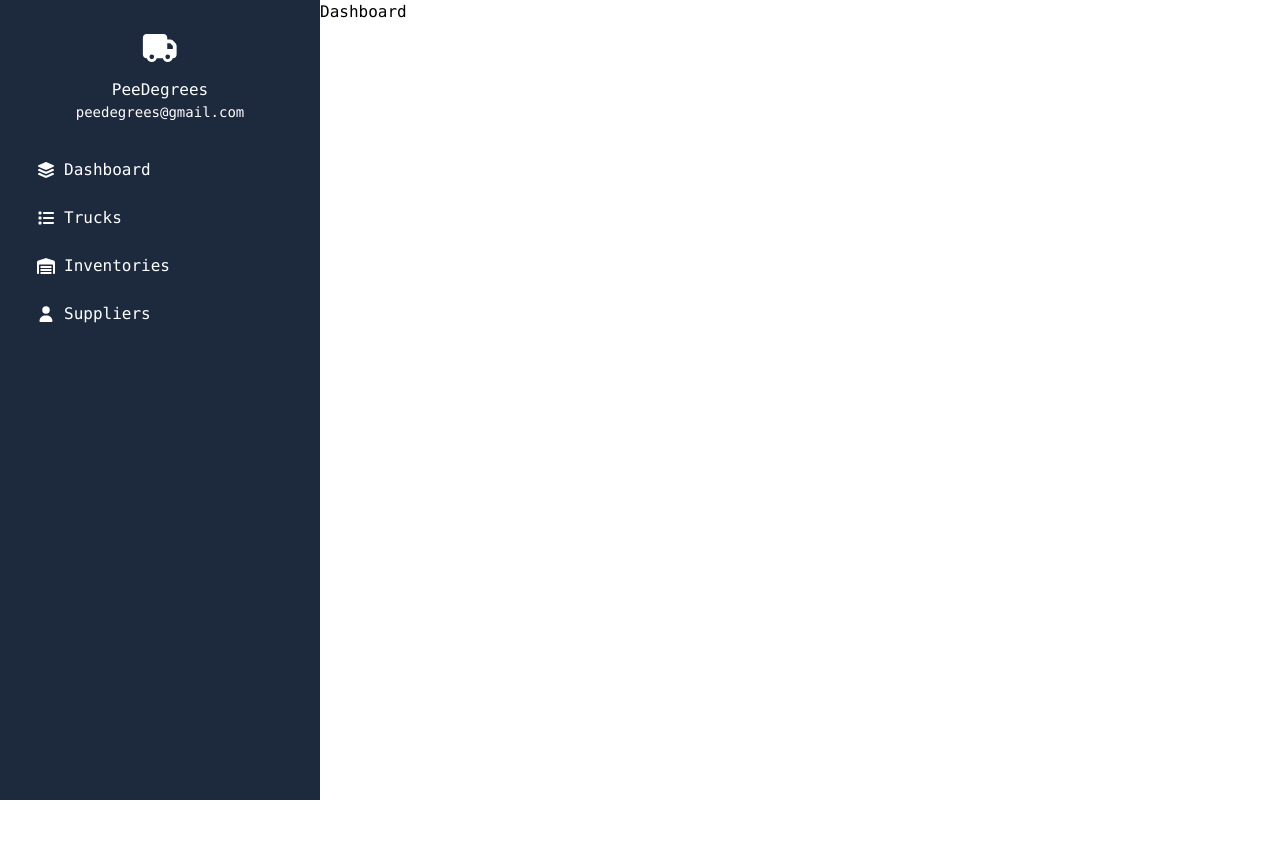
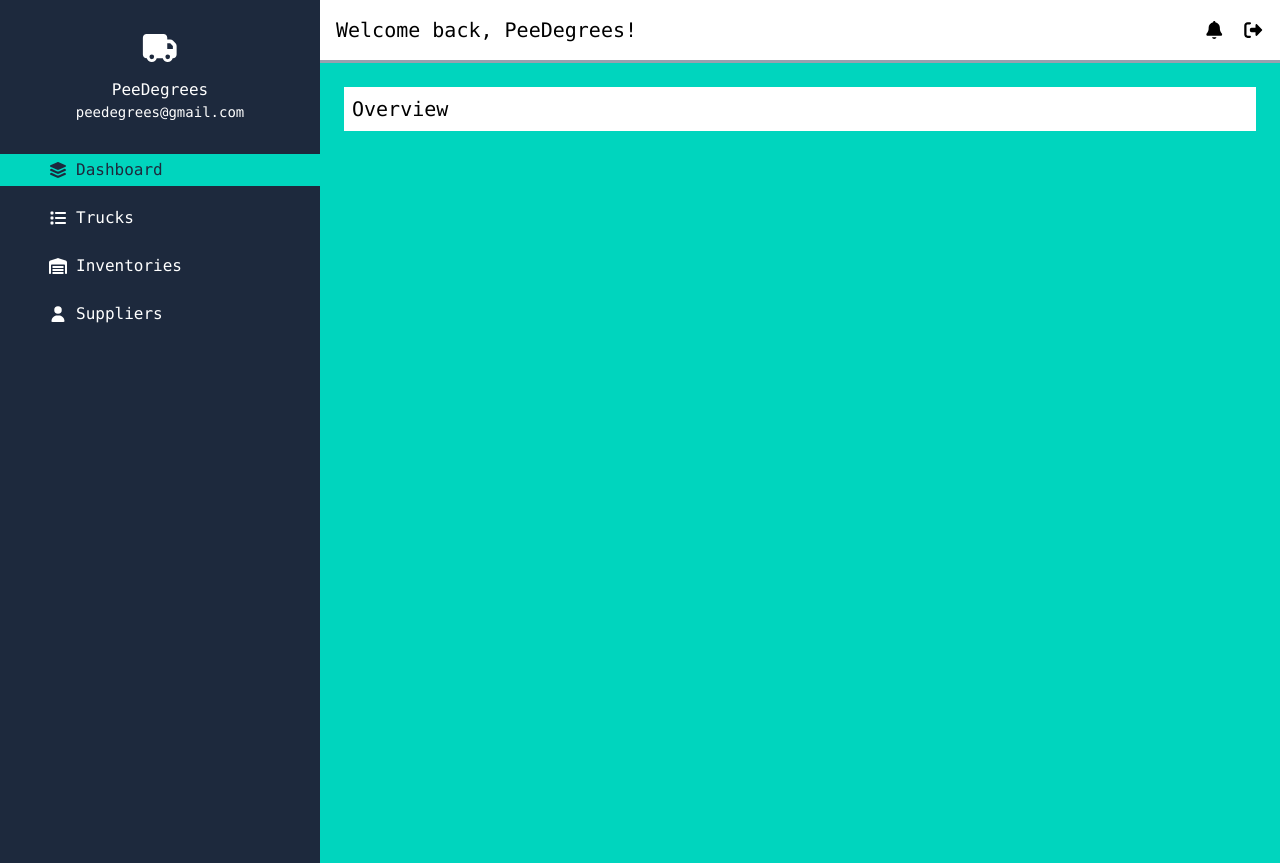
Before and after one commit to PeeOops/stock-app, a React (Vite) app in the folder frontend/: page / in a window 1280 px wide. Before the commit the page ends 800 px from the top, so only its background shows below. Built offline with nearby package versions, Linux system fonts and the light colour scheme.

Commit message:
Added Home header and working on Dashboard component

```diff
--- a/frontend/src/component/Dashboard.jsx
+++ b/frontend/src/component/Dashboard.jsx
@@ -1,7 +1,13 @@
 const Dashboard = () => {
     return(
-        <div>
-            <h1>Dashboard</h1>
+        <div className="bg-teal-400 p-6 h-screen">
+            {/* Overview */}
+            <div className="flex flex-col bg-white p-2">
+                <h1 className="text-xl">Overview</h1>
+                <div className="flex flex-row">
+
+                </div>
+            </div>
         </div>
     )
 }
--- a/frontend/src/pages/Home.jsx
+++ b/frontend/src/pages/Home.jsx
@@ -1,4 +1,4 @@
-import { faLayerGroup, faList, faTruck, faUser, faWarehouse } from "@fortawesome/free-solid-svg-icons";
+import { faBell, faLayerGroup, faList, faRightFromBracket, faTruck, faUser, faWarehouse } from "@fortawesome/free-solid-svg-icons";
 import { FontAwesomeIcon } from "@fortawesome/react-fontawesome";
 import Dashboard from "../component/Dashboard";
 import { useState } from "react";
@@ -26,20 +26,20 @@ const Home = () => {
                     <p className="text-sm">peedegrees@gmail.com</p>
 
                     {/* Navigation buttons */}
-                    <div className="flex flex-col justify-center ml-16 mt-8 gap-4 w-full">
-                        <div id="Dashboard" onClick={handleClickNavigation} role="button" className="flex flex-row items-center gap-2 hover:bg-white hover:text-slate-800 cursor-pointer p-1 rounded-sm">
+                    <div className="flex flex-col justify-center mt-8 gap-4 w-full">
+                        <div id="Dashboard" onClick={handleClickNavigation} role="button" className={`flex flex-row items-center gap-2 hover:bg-teal-400 hover:text-slate-800 cursor-pointer py-1 px-6 md:px-12 ${navigation === "Dashboard" && "bg-teal-400 text-slate-800"} `}>
                             <FontAwesomeIcon icon={faLayerGroup} />
                             <p>Dashboard</p>
                         </div>
-                        <div id="Trucks" onClick={handleClickNavigation} role="button" className="flex flex-row items-center gap-2 hover:bg-white hover:text-slate-800 cursor-pointer p-1 rounded-sm">
+                        <div id="Trucks" onClick={handleClickNavigation} role="button" className={`flex flex-row items-center gap-2 hover:bg-teal-400 hover:text-slate-800 cursor-pointer py-1 px-6 md:px-12 ${navigation === "Trucks" && "bg-teal-400 text-slate-800"} `}>
                             <FontAwesomeIcon icon={faList} />
                             <p>Trucks</p>
                         </div>
-                        <div id="Inventories" onClick={handleClickNavigation} role="button" className="flex flex-row items-center gap-2 hover:bg-white hover:text-slate-800 cursor-pointer p-1 rounded-sm">
+                        <div id="Inventories" onClick={handleClickNavigation} role="button" className={`flex flex-row items-center gap-2 hover:bg-teal-400 hover:text-slate-800 cursor-pointer py-1 px-6 md:px-12 ${navigation === "Inventories" && "bg-teal-400 text-slate-800"} `}>
                             <FontAwesomeIcon icon={faWarehouse} />
                             <p>Inventories</p>
                         </div>
-                        <div id="Suppliers" onClick={handleClickNavigation} role="button" className="flex flex-row items-center gap-2 hover:bg-white hover:text-slate-800 cursor-pointer p-1 rounded-sm">
+                        <div id="Suppliers" onClick={handleClickNavigation} role="button" className={`flex flex-row items-center gap-2 hover:bg-teal-400 hover:text-slate-800 cursor-pointer py-1 px-6 md:px-12 ${navigation === "Suppliers" && "bg-teal-400 text-slate-800"} `}>
                             <FontAwesomeIcon icon={faUser} />
                             <p>Suppliers</p>
                         </div>
@@ -47,9 +47,22 @@ const Home = () => {
                      <div></div>
                 </div>
                 {/* Content */}
-                {
-                    navigation === "Dashboard" ? <Dashboard /> : navigation === "Trucks" ? <Trucks /> : navigation === "Inventories" ? <Inventories /> : navigation === "Suppliers" ? <Suppliers /> : <p>Error</p>
-                }
+                <div className="flex flex-col">
+                    {/* Header */}
+                    <div className="flex flex-row items-center justify-between border-b-3 border-gray-400 p-4">
+                        <h1 className="text-xl">Welcome back, PeeDegrees!</h1>
+                        <div className="flex flex-row items-center gap-4">
+                            <FontAwesomeIcon icon={faBell} className="text-lg cursor-pointer" arial-label="Notification" />
+                            <FontAwesomeIcon icon={faRightFromBracket} className="text-lg cursor-pointer" arial-label="Logout" />
+                        </div>
+
+                    </div>
+                    {/* Components */}
+                    {
+                        navigation === "Dashboard" ? <Dashboard /> : navigation === "Trucks" ? <Trucks /> : navigation === "Inventories" ? <Inventories /> : navigation === "Suppliers" ? <Suppliers /> : <p>Error</p>
+                    }
+                </div>
+
             </div>
         </>
     )
```
